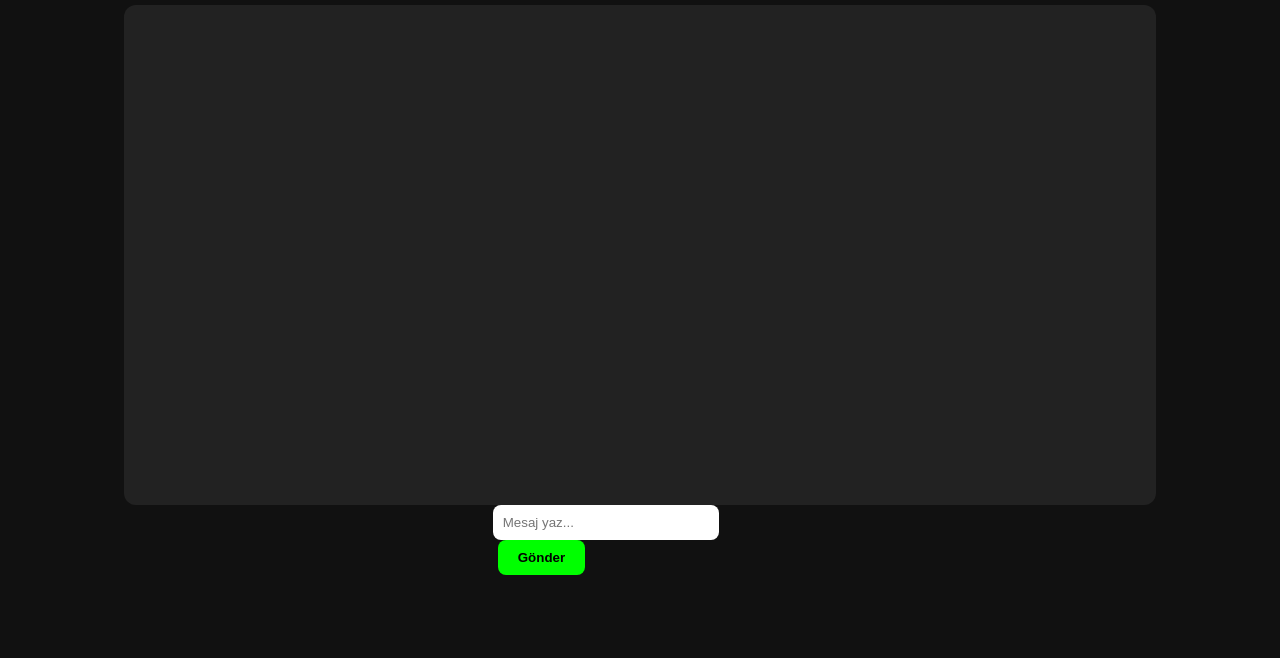
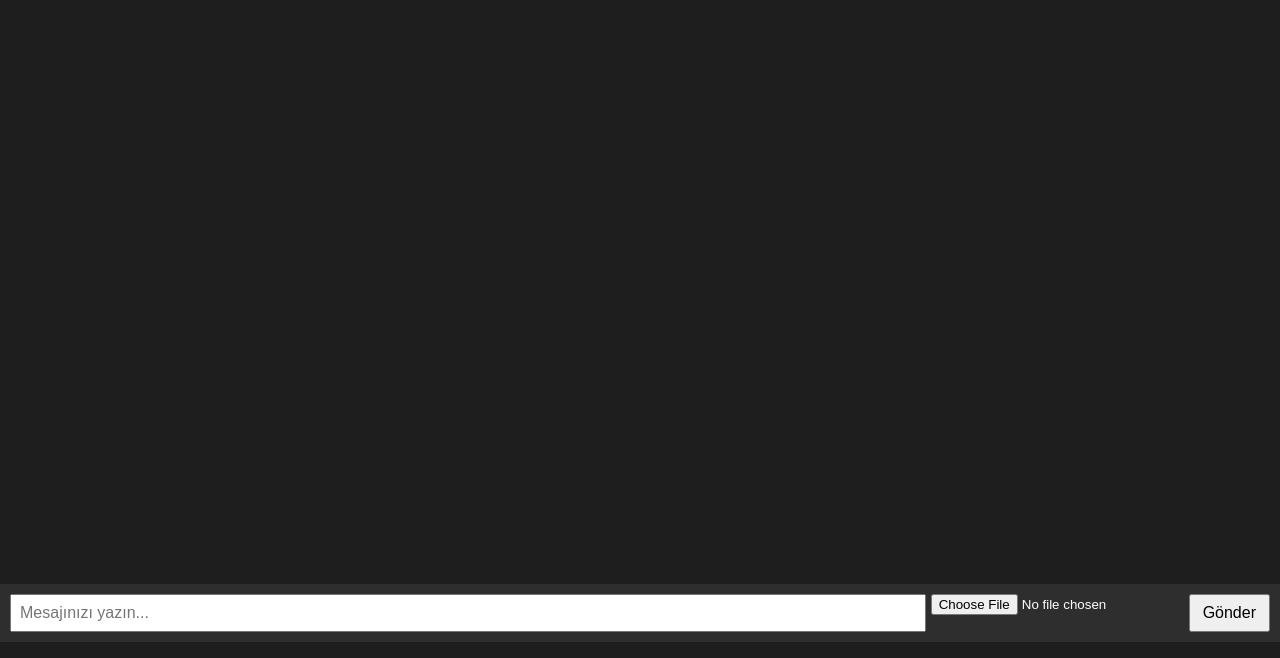
Before and after one commit to ElSauron-dot/Zeki-Chat, a plain HTML site: page index.html in a window 1280 px wide. Shown: the part 158-816 px from the top of the page. Drawn offline with Linux system fonts and the light colour scheme.

Commit message:
Update index.html

```diff
--- a/index.html
+++ b/index.html
@@ -1,82 +1,91 @@
 <!DOCTYPE html>
 <html lang="tr">
 <head>
-  <meta charset="UTF-8" />
-  <title>NeoChat🎮</title>
+<meta charset="UTF-8">
+<meta name="viewport" content="width=device-width, initial-scale=1.0">
+<title>Chat Zeki 🧠</title>
 <style>
-    body {
-      font-family: "Luckiest Guy", cursive;
-      background: #111;
-      color: white;
-      display: flex;
-      flex-direction: column;
-      align-items: center;
-      justify-content: center;
-      height: 100vh;
-    }
-    #chatbox {
-      width: 80%;
-      height: 60%;
-      background: #222;
-      border-radius: 12px;
-      padding: 10px;
-      overflow-y: auto;
-    }
-    #userInput {
-      width: 70%;
-      padding: 10px;
-      border-radius: 8px;
-      border: none;
-    }
-    #sendBtn {
-      padding: 10px 20px;
-      margin-left: 5px;
-      border: none;
-      border-radius: 8px;
-      background: #0f0;
-      cursor: pointer;
-      font-weight: bold;
-    }
+  body { font-family: monospace; background:#1e1e1e; color:#fff; margin:0; padding:0; display:flex; flex-direction:column; height:100vh;}
+  #chat { flex:1; padding:10px; overflow-y:auto; }
+  #inputArea { display:flex; padding:10px; background:#2e2e2e;}
+  #inputArea input[type="text"] { flex:1; padding:8px; font-size:16px; }
+  #inputArea button { padding:8px 12px; margin-left:5px; font-size:16px; }
+  #inputArea input[type="file"] { margin-left:5px; }
+  .message { margin:5px 0; }
+  .user { color:#00f; }
+  .bot { color:#0f0; }
 </style>
 </head>
 <body>
-  <h1>NeoChat🎮</h1>
-  <div id="chatbox"></div>
-  <div>
-    <input id="userInput" type="text" placeholder="Mesaj yaz..." />
-    <button id="sendBtn">Gönder</button>
+
+<div id="chat"></div>
+
+<div id="inputArea">
+  <input type="text" id="userInput" placeholder="Mesajınızı yazın...">
+  <input type="file" id="imageInput" accept="image/*">
+  <button onclick="sendMessage()">Gönder</button>
 </div>
 
-  <script type="module">
-    import { pipeline } from "https://cdn.jsdelivr.net/npm/@xenova/transformers";
+<script>
+const chat = document.getElementById('chat');
 
-    let generator;
-    async function loadModel() {
-      generator = await pipeline("text-generation", "Xenova/distilgpt2");
-      addMessage("🤖", "Model yüklendi! Sohbete başlayabilirsin.");
+function appendMessage(sender, text) {
+  const div = document.createElement('div');
+  div.className = 'message ' + sender;
+  chat.appendChild(div);
+
+  let i = 0;
+  function typeWriter() {
+    if (i < text.length) {
+      div.innerHTML += text.charAt(i);
+      i++;
+      setTimeout(typeWriter, 20);
+      chat.scrollTop = chat.scrollHeight;
+    }
+  }
+  typeWriter();
 }
 
-    function addMessage(sender, text) {
-      const chatbox = document.getElementById("chatbox");
-      const msg = document.createElement("div");
-      msg.innerHTML = `<b>${sender}:</b> ${text}`;
-      chatbox.appendChild(msg);
-      chatbox.scrollTop = chatbox.scrollHeight;
+// Fake API call (simülasyon)
+// Bunu gerçek API ile değiştirebilirsin (Python veya JS fetch ile)
+async function askBot(question, imageBase64=null) {
+  // Örnek yanıt
+  if(imageBase64) {
+    return "Bu bir görsel! Chat Zeki 🧠 görseli analiz ediyor...";
+  }
+  return "Chat Zeki 🧠: " + question.split("").reverse().join(""); // sadece örnek
 }
 
-    document.getElementById("sendBtn").onclick = async () => {
-      const input = document.getElementById("userInput");
-      const userText = input.value;
-      if (!userText.trim()) return;
+async function sendMessage() {
+  const input = document.getElementById('userInput');
+  const fileInput = document.getElementById('imageInput');
+  const text = input.value.trim();
 
-      addMessage("👤", userText);
-      input.value = "";
+  if(!text && !fileInput.files[0]) return;
 
-      const output = await generator(userText, { max_new_tokens: 50 });
-      addMessage("🤖", output[0].generated_text);
-    };
+  if(text){
+    appendMessage('user', text);
+  }
 
-    loadModel();
+  let imageBase64 = null;
+  if(fileInput.files[0]){
+    const file = fileInput.files[0];
+    const reader = new FileReader();
+    reader.onload = async function(e){
+      imageBase64 = e.target.result.split(',')[1];
+      const botReply = await askBot(text, imageBase64);
+      appendMessage('bot', botReply);
+    }
+    reader.readAsDataURL(file);
+  } else {
+    const botReply = await askBot(text);
+    appendMessage('bot', botReply);
+  }
+
+  input.value = '';
+  fileInput.value = '';
+}
 </script>
+
 </body>
 </html>
```
Lines whose indentation alone changed are shown as unchanged.
